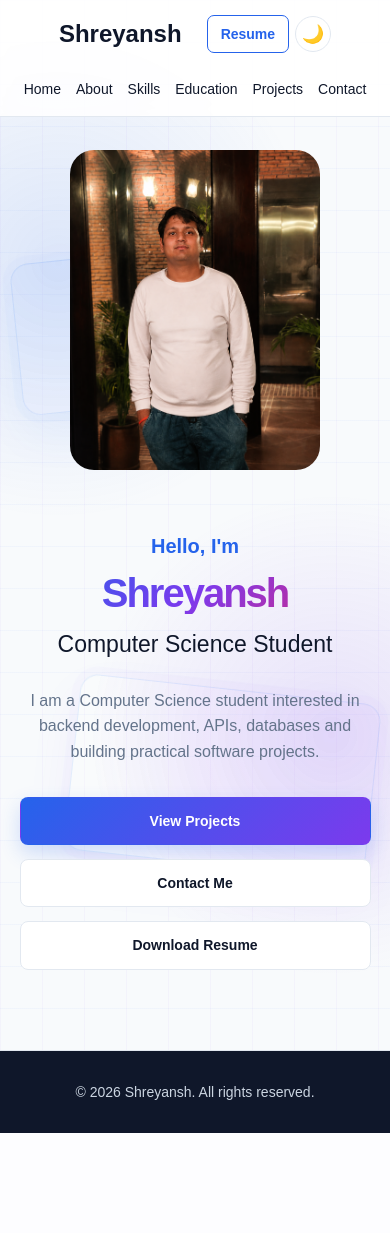
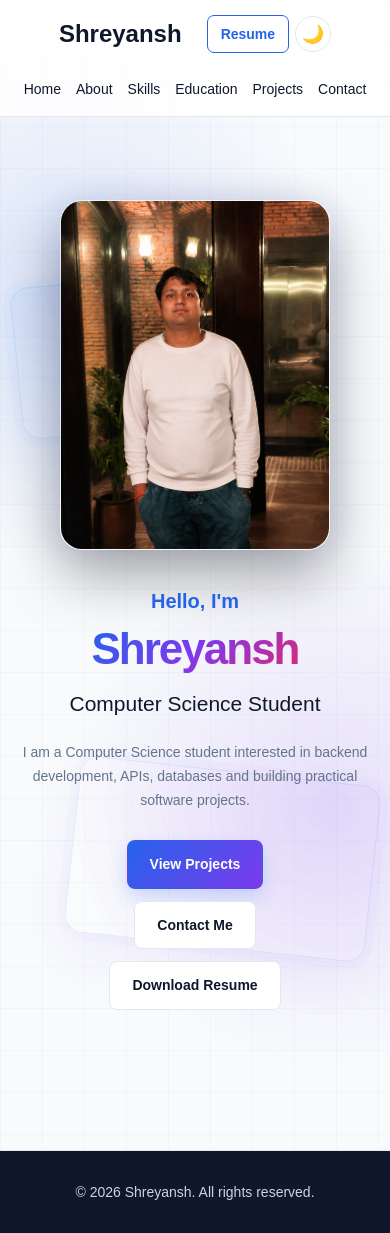
Before and after one commit to shreyankumar29-stack/PORTFOLIO, a FastAPI app: page / in a window 390 px wide. Before the commit the page ends 1133 px from the top, so only its background shows below. Run offline with FastAPI, Linux system fonts and the light colour scheme.

```diff
--- a/frontend/static/css/style.css
+++ b/frontend/static/css/style.css
@@ -2889,71 +2889,188 @@ body.dark-mode .project-detail-card {
 
 }
 
-/* ==================== HERO IMAGE ==================== */
-
-.hero-container {
+/* =====================================================
+   HERO SECTION
+   ===================================================== */
+
+.hero {
+    min-height: calc(100vh - 60px);
     display: flex;
     align-items: center;
-    justify-content: space-between;
-    gap: 60px;
-}
-
+    overflow: hidden;
+}
+
+.hero-container {
+    width: 100%;
+    max-width: 1200px;
+    margin: 0 auto;
+
+    display: grid;
+    grid-template-columns: 1fr 0.85fr;
+
+    align-items: center;
+    gap: 70px;
+
+    padding: 70px 30px;
+}
+
+
+/* =====================================================
+   HERO CONTENT
+   ===================================================== */
 
 .hero-content {
-    flex: 1;
-}
-
-
-.hero-image {
-    flex: 0 0 380px;
+    text-align: center;
+    display: flex;
+    flex-direction: column;
+    align-items: center;
+}
+
+.greeting {
+    margin-bottom: 8px;
+}
+
+.hero-content h1 {
+    margin: 0;
+    font-size: 58px;
+    line-height: 1.1;
+}
+
+.hero-content h2 {
+    margin-top: 14px;
+    margin-bottom: 20px;
+    font-size: 26px;
+}
+
+.hero-description {
+    max-width: 560px;
+    line-height: 1.7;
+    margin-bottom: 28px;
+}
+
+
+/* =====================================================
+   HERO BUTTONS
+   ===================================================== */
+
+.hero-buttons {
     display: flex;
     justify-content: center;
     align-items: center;
-}
-
+    flex-wrap: wrap;
+    gap: 12px;
+}
+
+
+/* =====================================================
+   PROFILE IMAGE
+   ===================================================== */
+
+.hero-image {
+    width: 100%;
+    display: flex;
+    justify-content: center;
+    align-items: center;
+}
 
 .hero-image img {
-    width: 360px;
-    height: 460px;
+    width: 100%;
+    max-width: 430px;
+    height: 520px;
+
     object-fit: cover;
-    border-radius: 24px;
+    object-position: center 20%;
+
     display: block;
-}
-
-
-/* ==================== RESPONSIVE ==================== */
+
+    border-radius: 28px;
+
+    border: 1px solid rgba(255, 255, 255, 0.12);
+
+    box-shadow:
+        0 25px 60px rgba(0, 0, 0, 0.35),
+        0 0 35px rgba(80, 100, 255, 0.12);
+
+    transition:
+        transform 0.35s ease,
+        box-shadow 0.35s ease;
+}
+
+
+/* Image hover */
+
+.hero-image img:hover {
+    transform: translateY(-6px);
+
+    box-shadow:
+        0 30px 70px rgba(0, 0, 0, 0.45),
+        0 0 45px rgba(100, 80, 255, 0.2);
+}
+
+
+/* =====================================================
+   TABLET
+   ===================================================== */
 
 @media (max-width: 900px) {
 
     .hero-container {
-        flex-direction: column-reverse;
-        text-align: center;
-    }
-
+        grid-template-columns: 1fr;
+        gap: 45px;
+
+        padding-top: 50px;
+        padding-bottom: 60px;
+    }
+
+    .hero-content {
+        order: 2;
+    }
 
     .hero-image {
-        flex: none;
-    }
-
+        order: 1;
+    }
 
     .hero-image img {
-        width: 300px;
-        height: 380px;
-    }
-
+        width: 320px;
+        height: 420px;
+    }
+
+}
+
+
+/* =====================================================
+   MOBILE
+   ===================================================== */
+
+@media (max-width: 600px) {
+
+    .hero-container {
+        padding-left: 20px;
+        padding-right: 20px;
+        gap: 35px;
+    }
+
+    .hero-content h1 {
+        font-size: 44px;
+    }
+
+    .hero-content h2 {
+        font-size: 21px;
+    }
+
+    .hero-description {
+        font-size: 14px;
+    }
+
+    .hero-image img {
+        width: 270px;
+        height: 350px;
+        border-radius: 22px;
+    }
 
     .hero-buttons {
-        justify-content: center;
-    }
-
-}
-
-
-@media (max-width: 500px) {
-
-    .hero-image img {
-        width: 250px;
-        height: 320px;
-    }
-
-}
+        flex-direction: column;
+        width: 100%;
+    }
+
+}
```
